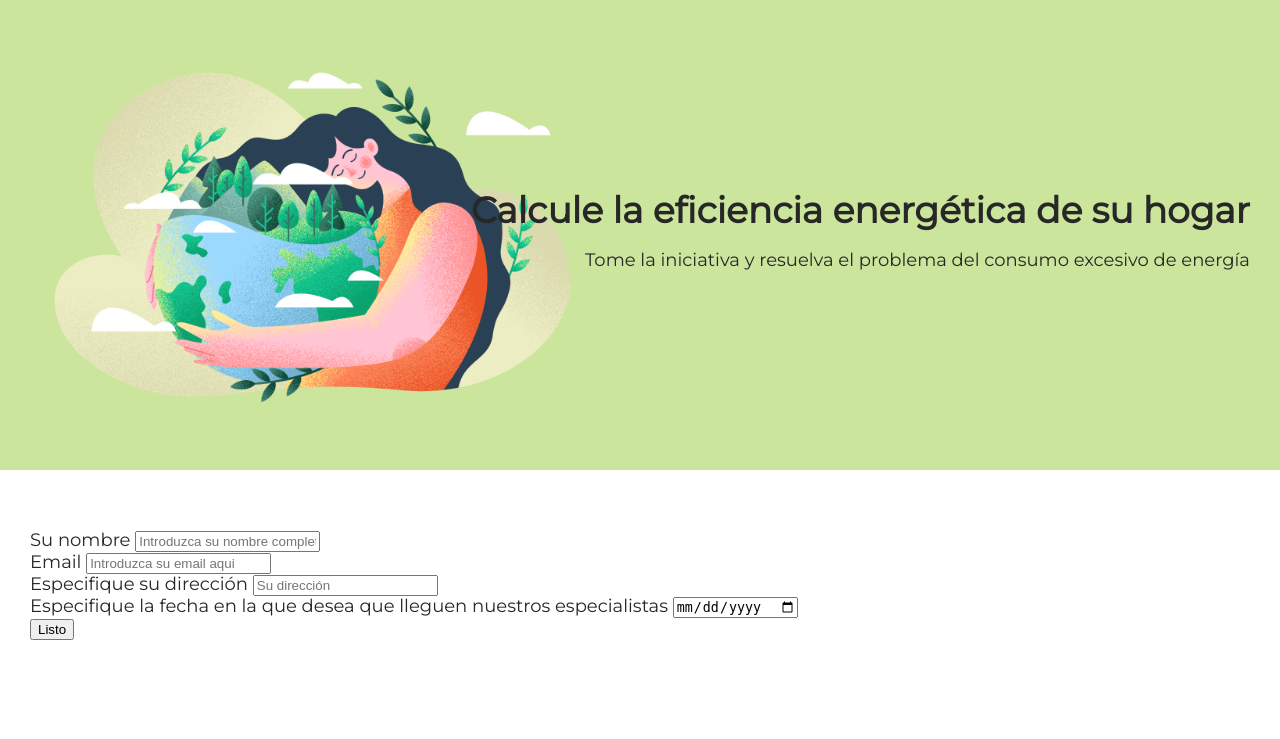
After one commit to ML222SMG/Construccion-Ecologica, a Flask app: page /form in a window 1280 px wide. The commit adds this page. Shown: the top 739 px of the page. Run offline with Flask 3, Linux system fonts and the light colour scheme.

Commit message:
Add files via upload

```diff
--- a/calculator_esp-main/templates/end.html
+++ b/calculator_esp-main/templates/end.html
@@ -29,10 +29,13 @@
         <img class="rez__img" src="../../static/img/planet_medium.svg" alt="">
         <span>Su resultado {{result}} kWh</span>
         <span>La eficiencia energética de tu hogar es media</span>
+        <span>¿Quieres hacer del mundo un lugar más ecológico? ¡Rellena el formulario y haremos una eco-construcción para ti!</span>
+        <a href="{{ url_for('form') }}" class="main_link">Rellenar Formulario</a>
         {%elif result >= 300%}
         <img class="rez__img" src="../../static/img/planet_bad.svg" alt="">
         <span>Su resultado {{result}} kWh</span>
         <span>¡La eficiencia energética de tu hogar está por debajo de la media!</span>
+        <a href="{{ url_for('Variable') }}">Rellenar Formulario</a>
         {%endif%}
     </div>
     {% endblock %}
--- /dev/null
+++ b/calculator_esp-main/templates/form.html
@@ -0,0 +1,59 @@
+<!doctype html>
+<html lang="en">
+
+<head>
+  <meta charset="UTF-8">
+  <meta name="viewport"
+    content="width=device-width, user-scalable=no, initial-scale=1.0, maximum-scale=1.0, minimum-scale=1.0">
+  <meta http-equiv="X-UA-Compatible" content="ie=edge">
+  <link rel="stylesheet" href="../../static/css/style.css">
+  <title>Calculadora de eficiencia energética para hogares inteligentes</title>
+</head>
+
+<body>
+  <header class="header">
+    <div class="header__text">
+      <h1>Calcule la eficiencia energética de su hogar</h1>
+      <p>Tome la iniciativa y resuelva el problema del consumo excesivo de energía</p>
+    </div>
+  </header>
+  <main>
+    {% block content %}
+    <form action="{{ url_for('submit_form') }}" method="post" class="form">
+      <div class="user">
+        <ul class="user-info">
+          <li class="user-info__item">
+
+            <label for="name">Su nombre</label>
+            <input type="text" name="name" id="name" placeholder="Introduzca su nombre completo" required>
+          </li>
+          <li class="user-info__item">
+
+            <label for="name">Email</label>
+            <input type="Type in your email" name="email" id="email" placeholder="Introduzca su email aqui" required>
+          </li>
+        </ul>
+        <!--Campos para la dirección y el nombre-->
+        <ul class="address-date">
+          <li class="user-info__item">
+
+            <label for="address">Especifique su dirección</label>
+            <input type="text" name="address" id="address" placeholder="Su dirección" required>
+          </li>
+          <li class="user-info__item">
+
+            <label for="date">Especifique la fecha en la que desea que lleguen nuestros especialistas</label>
+            <input type="date" name="date" id="date" required>
+          </li>
+        </ul>
+      </div>
+      <button class="button" type="submit">Listo</button>
+    </form>
+    {% endblock %}
+  </main>
+  <footer>
+
+  </footer>
+</body>
+
+</html>
```
Also changed, not shown: calculator_esp-main/templates/form_result.html (added, +21 -0 lines).
